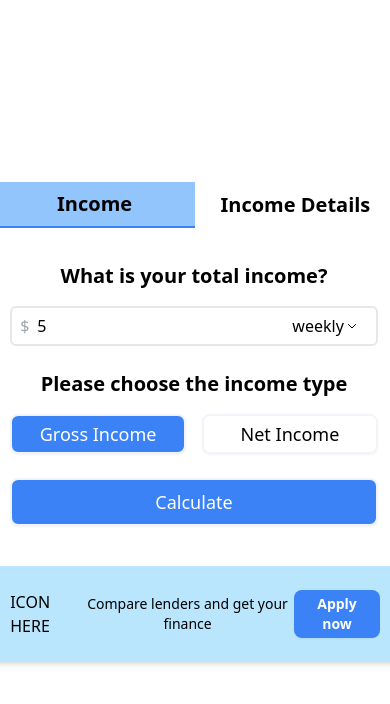
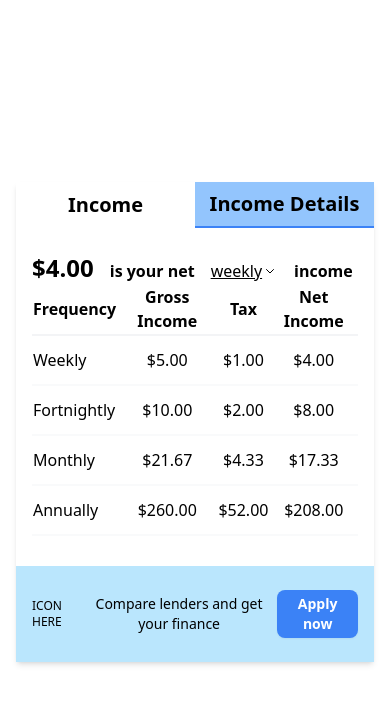
Before and after one commit to TheDilp/tax-calculator, a React app: page / in a window 390 px wide. Both pictures are taken after typing "5" into the empty fields and a click on the button "Calculate". Shown: the top 704 px of the page. Built offline with nearby package versions, Linux system fonts and the light colour scheme.

Commit message:
Page change on tab and btn press

```diff
--- a/src/App.jsx
+++ b/src/App.jsx
@@ -7,7 +7,7 @@ export default function App() {
       id="App"
       className="sm:w-screen h-screen flex justify-center items-center px-4 lg:px-0"
     >
-      <Wrapper />
+    <Wrapper />
     </div>
   );
 }
--- a/src/components/Footer/Footer.jsx
+++ b/src/components/Footer/Footer.jsx
@@ -3,7 +3,7 @@ import React from "react";
 export default function Footer() {
   return (
     <div className="w-full h-24 flex justify-around items-center bg-sky-200 px-4 lg:px-0">
-      <div className="sm:hidden lg:block">ICON HERE</div>
+      <div className="sm:hidden lg:block text-xs">ICON HERE</div>
       <h2 className="text-center lg:text-xl text-sm font-thin">
         Compare lenders and get your finance
       </h2>
--- a/src/components/Inputs/InputsWrapper.jsx
+++ b/src/components/Inputs/InputsWrapper.jsx
@@ -4,7 +4,7 @@ import IncomeInput from "./IncomeInput";
 
 export default function InputsWrapper() {
   return (
-    <div className="flex flex-col justify-evenly w-full lg:w-1/2 border-r-2 border-gray-50 p-4">
+    <div className="flex flex-col justify-evenly w-full border-r-2 border-gray-50 p-4">
       <div className="w-full space-y-4">
         <h2 className="text-center text-xl font-semibold">
           What is your total income?
@@ -13,11 +13,6 @@ export default function InputsWrapper() {
       </div>
 
       <IncomeTypeInput />
-      <div className="flex lg:hidden w-full">
-        <button className="w-full mx-auto shadow-sm rounded-lg py-2 text-lg border-slate-100 border-2 bg-blue-500 text-white hover:text-blue-200 active:bg-blue-200 active:text-white active:shadow-none transition-colors">
-          Calculate
-        </button>
-      </div>
     </div>
   );
 }
--- a/src/components/Results/EnterIncomeWarn.jsx
+++ b/src/components/Results/EnterIncomeWarn.jsx
@@ -2,7 +2,7 @@ import React from "react";
 
 export default function EnterIncomeWarn() {
   return (
-    <div className="w-full lg:w-1/2 p-4 flex justify-center items-center">
+    <div className="w-full p-4 flex justify-center items-center">
       <h1 className="text-xl p-4 italic border-2 border-blue-300 border-opacity-40 rounded-md">
         Please enter your income
       </h1>
--- a/src/components/Results/ResultsWrapper.jsx
+++ b/src/components/Results/ResultsWrapper.jsx
@@ -11,7 +11,7 @@ export default function ResultsWrapper() {
   if (!incomeData?.income) return <EnterIncomeWarn />;
 
   return (
-    <div className="w-full lg:w-1/2 p-4 hidden lg:flex flex-col gap-y-8 ">
+    <div className="w-full p-4 lg:flex flex-col gap-y-8 ">
       <div className="font-semibold">
         <span className="text-2xl font-bold mr-4">
           {formatter.format(incomeData.income[`net_${incomeRate}`])}
--- a/src/components/Wrapper.jsx
+++ b/src/components/Wrapper.jsx
@@ -33,8 +33,27 @@ export default function Wrapper() {
       </div>
       <div className="w-full flex flex-row h-86">
         <IncomeProvider>
-          {page === 0 && <InputsWrapper />}
-          {page === 1 && <ResultsWrapper />}
+          <div
+            className={`w-full lg:w-1/2 flex-wrap content-evenly lg:flex-nowrap ${
+              page === 1 ? "hidden lg:flex " : "flex"
+            }`}
+          >
+            <InputsWrapper />
+            <button
+              className="lg:hidden w-full mx-auto shadow-sm rounded-lg py-2 text-lg border-slate-100 border-2 bg-blue-500 text-white hover:text-blue-200 active:bg-blue-200 active:text-white active:shadow-none transition-colors"
+              onClick={() => setPage(1)}
+            >
+              Calculate
+            </button>
+          </div>
+
+          <div
+            className={`w-full lg:w-1/2 flex-wrap content-evenly lg:flex-nowrap ${
+              page === 0 ? "hidden lg:flex" : "flex"
+            }`}
+          >
+            <ResultsWrapper />
+          </div>
         </IncomeProvider>
       </div>
       <div className="w-full">
```
